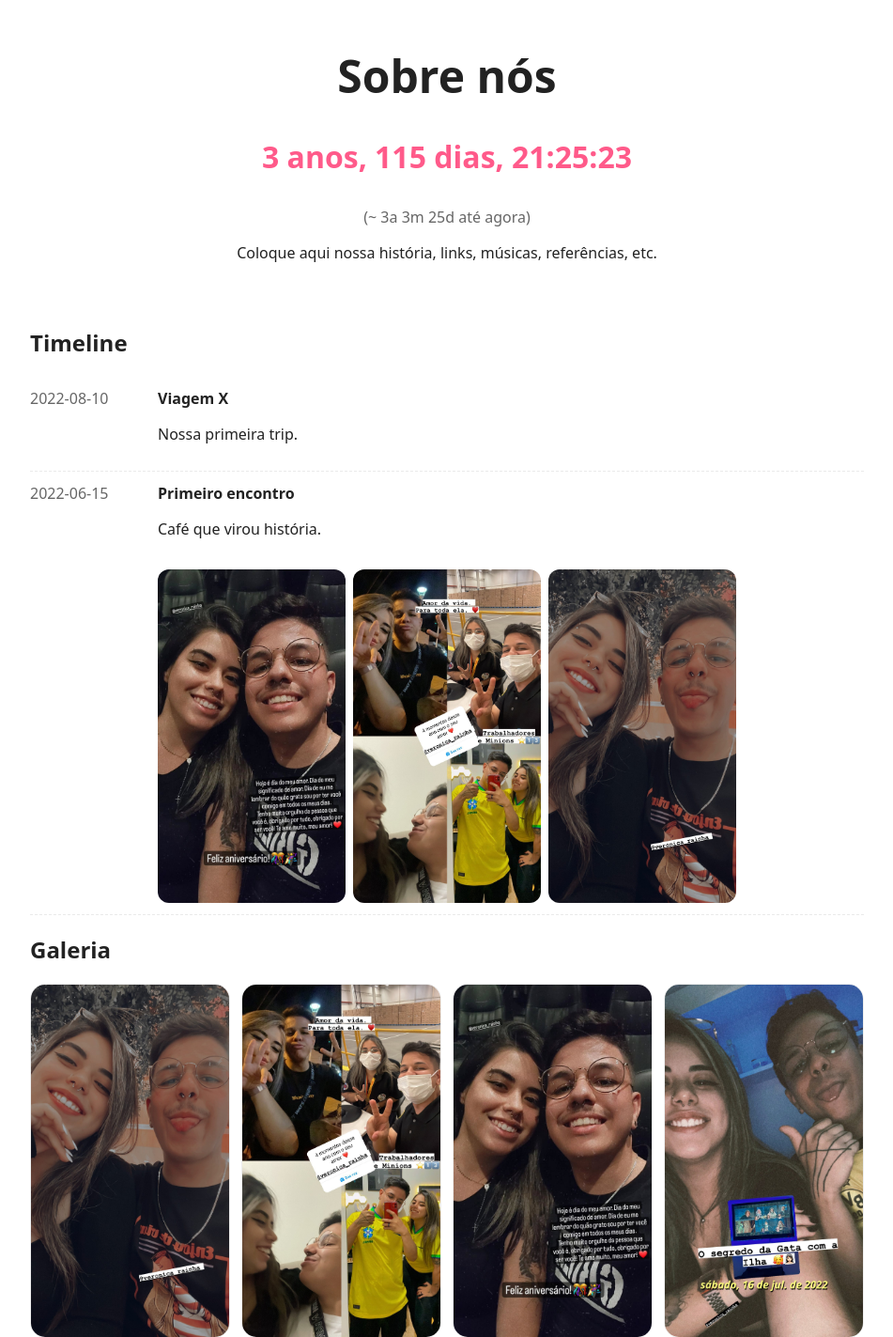
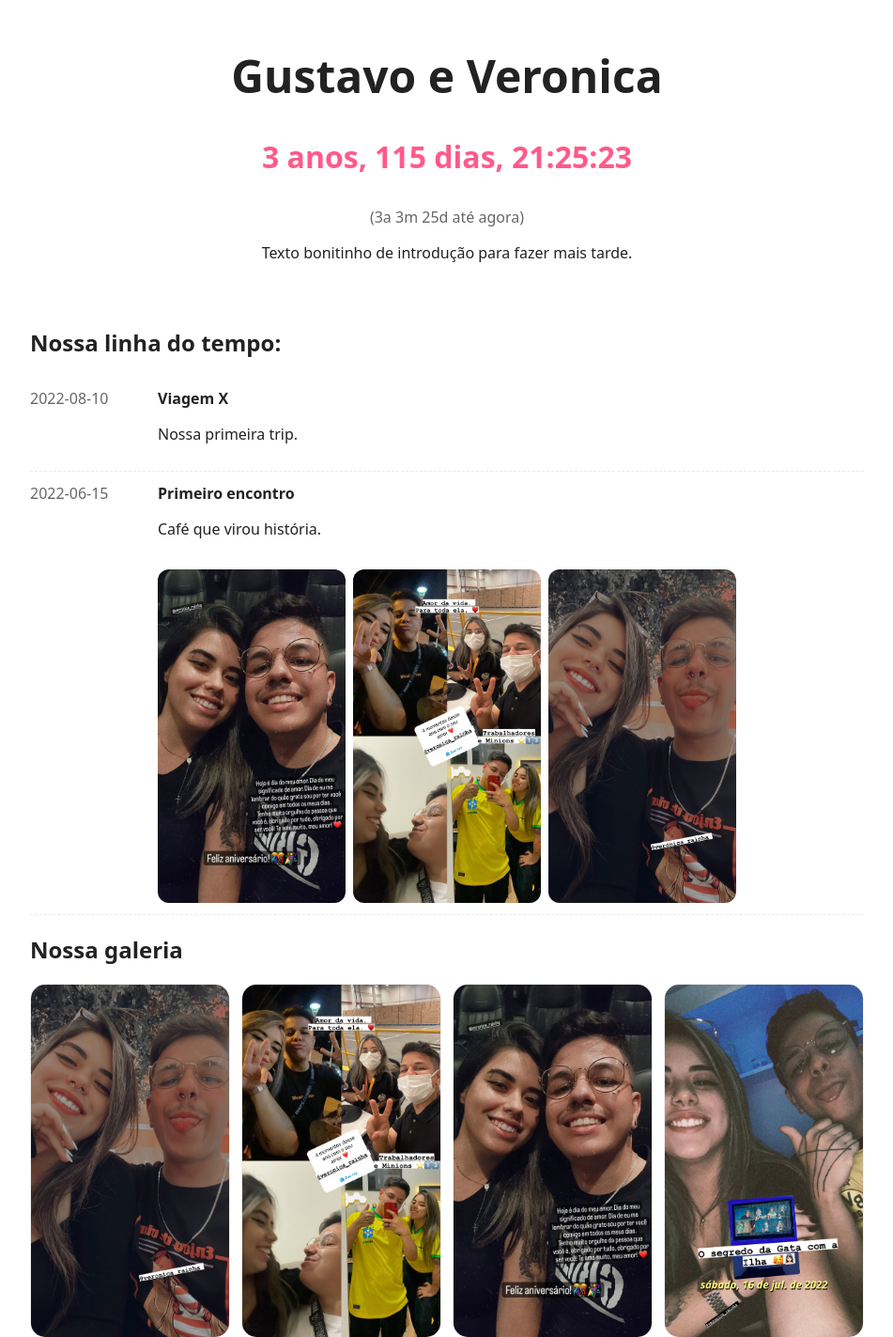
Before and after one commit to SrGonGit/VOG, a Flask app: page / in a window 1280 px wide. Shown: the part 70-1493 px from the top of the page at 94% size, without its empty margins (164-1115 px from the left). Run offline with Flask 3, Linux system fonts and the light colour scheme.

Commit message:
Update index.html

```diff
--- a/templates/index.html
+++ b/templates/index.html
@@ -1,16 +1,16 @@
 {% extends 'base.html' %}
-{% block title %}Nosso Site{% endblock %}
+{% block title %}Gustavo e Veronica{% endblock %}
 {% block content %}
 
 <section id="sobre" class="hero">
-  <h1>Sobre nós</h1>
+  <h1>Gustavo e Veronica</h1>
   <p class="counter" id="counter" data-start="{{ start_iso }}"></p>
-  <p class="since">(~ {{ start_iso|since }} até agora)</p>
-  <p>Coloque aqui nossa história, links, músicas, referências, etc.</p>
+  <p class="since">({{ start_iso|since }} até agora)</p>
+  <p>Texto bonitinho de introdução para fazer mais tarde.</p>
 </section>
 
 <section id="timeline">
-  <h2>Timeline</h2>
+  <h2>Nossa linha do tempo:</h2>
   <ul class="timeline">
     {% for it in timeline %}
       <li>
@@ -34,7 +34,7 @@
 </section>
 
 <section id="galeria">
-  <h2>Galeria</h2>
+  <h2>Nossa galeria</h2>
   <div class="grid">
     {% for it in gallery %}
       {% if it.kind == 'image' %}
```
